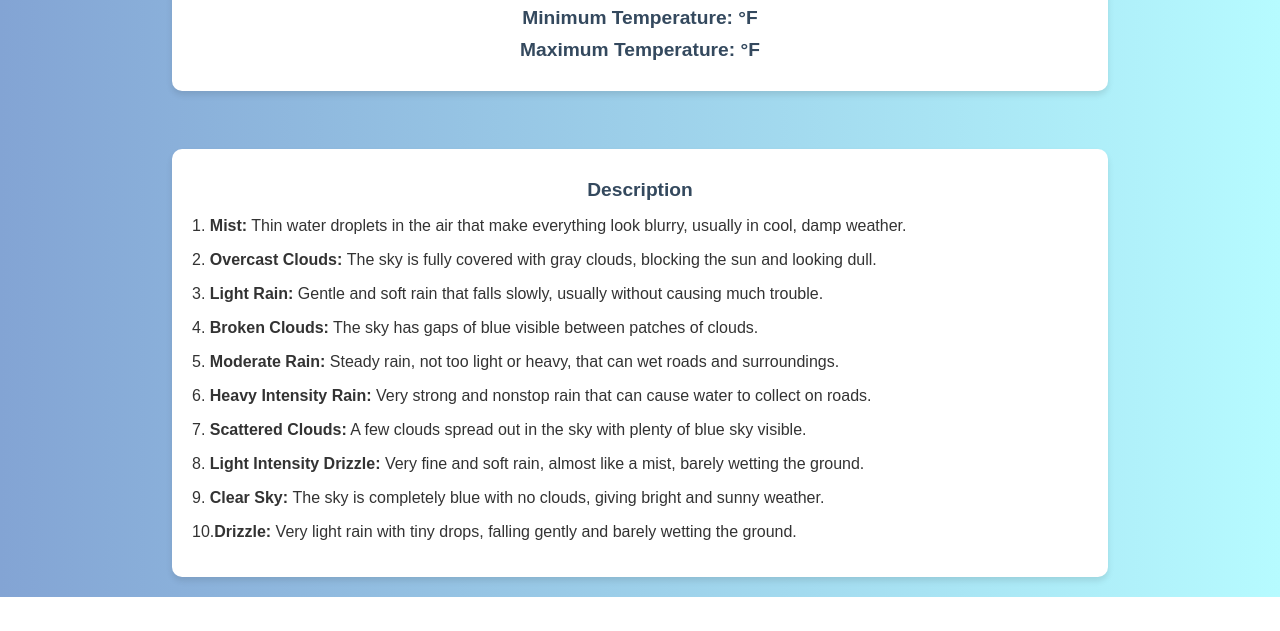
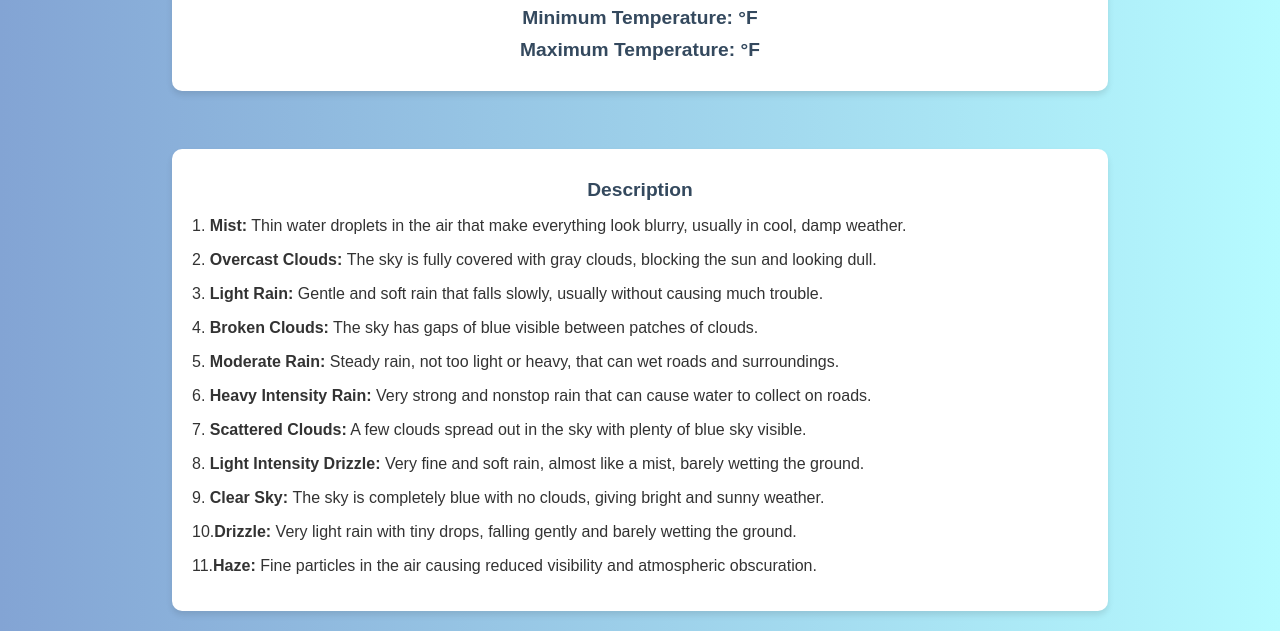
Before and after one commit to Ragul32111/Full-stack, a plain HTML site: page weather/index.html in a window 1280 px wide. Shown: the part 483-1114 px from the top of the page. Before the commit the page ends 1080 px from the top, so only its background shows below. Drawn offline with nearby package versions, Linux system fonts and the light colour scheme.

Commit message:
Update index.html

```diff
--- a/weather/index.html
+++ b/weather/index.html
@@ -76,6 +76,7 @@
         <p>8. <b>Light Intensity Drizzle:</b> Very fine and soft rain, almost like a mist, barely wetting the ground.</p>
         <p>9. <b>Clear Sky: </b>The sky is completely blue with no clouds, giving bright and sunny weather.</p>
         <p>10.<b>Drizzle:</b> Very light rain with tiny drops, falling gently and barely wetting the ground.</p>
+        <p>11.<b>Haze:</b> Fine particles in the air causing reduced visibility and atmospheric obscuration.</p>
     </div>
 
     <script src="script.js"></script>
```
